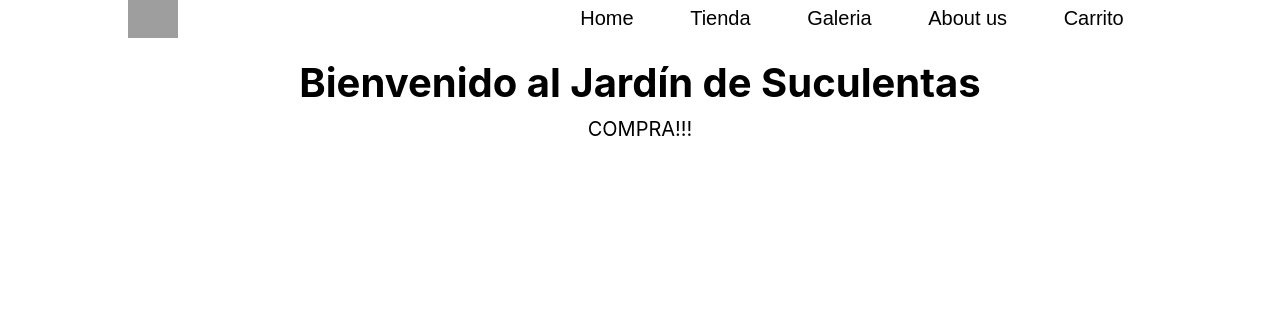
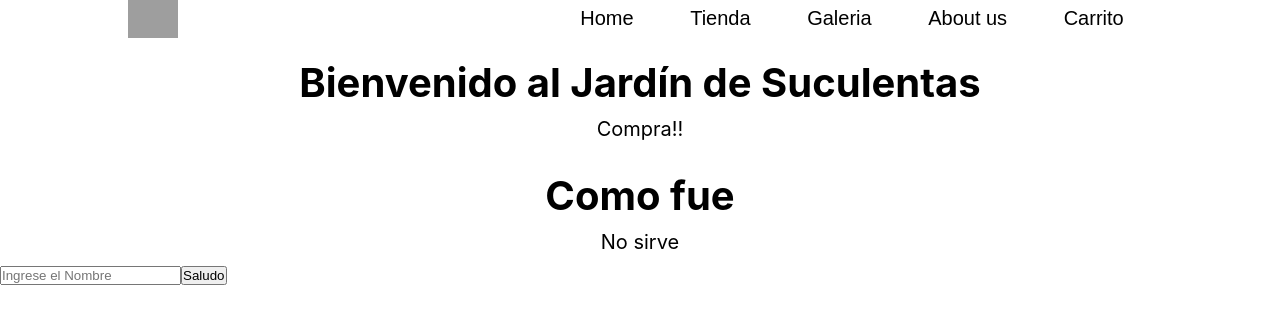
Before and after one commit to diegop985/jardin-de-suculentas-v2, a React (Create React App) app: page / in a window 1280 px wide. Shown: the top 324 px of the page. Built offline with nearby package versions, Linux system fonts and the light colour scheme; grey boxes are pictures that could not be loaded.

Commit message:
enough for todays

```diff
--- a/public/index.html
+++ b/public/index.html
@@ -9,7 +9,6 @@
 <link rel="icon" type="image/png" sizes="16x16" href="/favicon-16x16.png">
 <link rel="manifest" href="/site.webmanifest">
 <link rel="mask-icon" href="/safari-pinned-tab.svg" color="#5bbad5">
-
     <link rel="manifest" href="%PUBLIC_URL%/manifest.json" />
 
     <title>Jardín de Suculentas</title>
--- a/src/App.jsx
+++ b/src/App.jsx
@@ -1,16 +1,38 @@
 import { useState } from 'react'
 import NavBar from './components/NavBar/Navbar'
 import Titulo from './components/Titulo/Titulo'
+import Input from './components/Input/Input'
+
 
 
 
 function App () {
 
+    const [count, setCount] = useState(0)
+
+    const handleConsole = () => {
+        console.log("Soy evento")
+    }
+
+    let titulo = "Bienvenido al Jardín de Suculentas"
+
+
+    const fnSaludo = () => {
+        console.log("Saluda!")
+    }
+
+
     return (
 
         <div className="App" >
+
             <NavBar />
-            <Titulo />
+
+            <Titulo tituloProps= {titulo} subtituloProps="Compra!!"/>
+
+            <Input placeholder = "Ingrese el Nombre" saludo ={fnSaludo} />
+
+
         </div>
     )
 
--- /dev/null
+++ b/src/components/Input/Input.jsx
@@ -0,0 +1,19 @@
+import Titulo from '../Titulo/Titulo'
+
+
+function Input({placeholder, saludo}) {
+
+
+
+    return (
+        <>
+            <Titulo tituloProps = "Como fue" subtituloProps = "No sirve" />
+
+            <input placeholder = { placeholder } />
+
+            <button onClick={saludo}>Saludo</button>
+        </>
+    );
+}
+
+export default Input
--- a/src/components/Titulo/Titulo.jsx
+++ b/src/components/Titulo/Titulo.jsx
@@ -2,12 +2,20 @@ import './titulo.css'
 
 
 
-function Titulo() {
+function Titulo(titleProp) {
+
+    const {tituloProps, subtituloProps} = titleProp
+
     return (
+
         <div className="titulo">
-            <h1>Bienvenido al Jardín de Suculentas</h1>
-            <label>COMPRA!!!</label>
+
+            <h1>{tituloProps}</h1>
+
+            <label>{subtituloProps}</label>
+
         </div>
+
     )
 }
 
```
